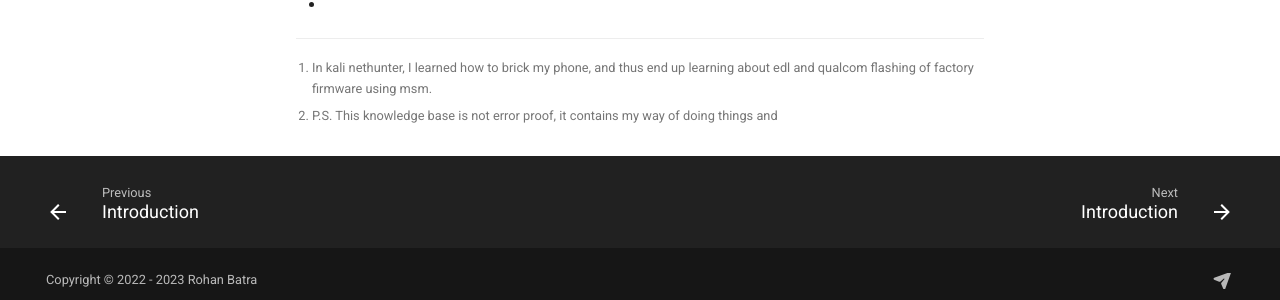
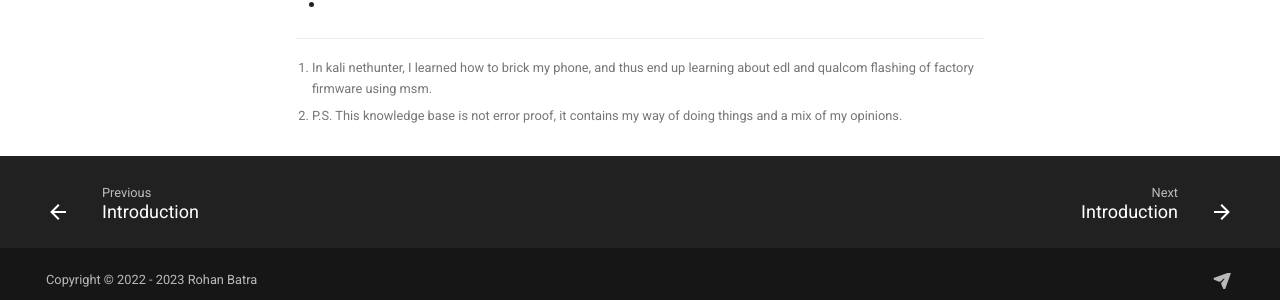
Before and after one commit to rohanbatrain/knowledge-base, an MkDocs documentation site: the page built from docs/Home/Track-Record.md, in a window 1280 px wide and 900 px high, scrolled down 2234 px. Shown: the part 588-888 px from the top of the window. Built offline with MkDocs 1.6.1 and Material for MkDocs 9.7.7, drawn with Linux system fonts in a browser that asks for light colours; nearby versions of some CDN libraries; library files that are not in the unit come from our copies; comment, search, counter and statistics services are not loaded.

Commit message:
Update Track-Record.md

```diff
--- a/docs/Home/Track-Record.md
+++ b/docs/Home/Track-Record.md
@@ -100,4 +100,4 @@ I am not including the maintenance of this knowledge base as a track record beca
 
 
 [^1]: In kali nethunter, I learned how to brick my phone, and thus end up learning about edl and qualcom flashing of factory firmware using msm.
-[^2]: P.S. This knowledge base is not error proof, it contains my way of doing things and
+[^2]: P.S. This knowledge base is not error proof, it contains my way of doing things and a mix of my opinions.
```
